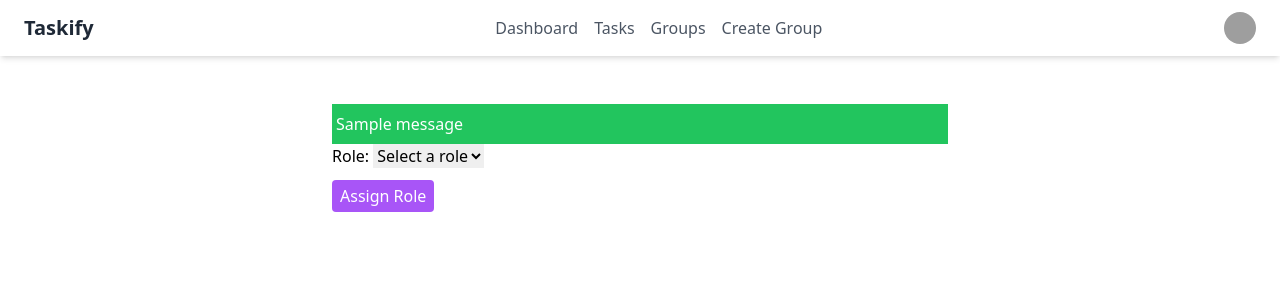
After one commit to rht789/django_task, a Django app: page /users/admin/1/assign-role/ in a window 1280 px wide. The commit adds this page. Shown: the top 300 px of the page. Run offline with Django 5.2, Linux system fonts and the light colour scheme; tables that the repository leaves empty hold one stand-in row (values such as "Sample post"); one stand-in notice (Sample message) is shown; grey boxes are pictures that could not be loaded.

Commit message:
12.3 :  Assign Role to User

```diff
--- a/static/css/output.css
+++ b/static/css/output.css
@@ -637,6 +637,11 @@ video {
   margin-right: auto;
 }
 
+.my-8 {
+  margin-top: 2rem;
+  margin-bottom: 2rem;
+}
+
 .mb-1 {
   margin-bottom: 0.25rem;
 }
@@ -679,6 +684,10 @@ video {
 
 .mt-8 {
   margin-top: 2rem;
+}
+
+.mt-3 {
+  margin-top: 0.75rem;
 }
 
 .block {
@@ -1000,6 +1040,26 @@ video {
   background-color: rgb(234 179 8 / var(--tw-bg-opacity, 1));
 }
 
+.bg-purple-50 {
+  --tw-bg-opacity: 1;
+  background-color: rgb(250 245 255 / var(--tw-bg-opacity, 1));
+}
+
+.bg-purple-500 {
+  --tw-bg-opacity: 1;
+  background-color: rgb(168 85 247 / var(--tw-bg-opacity, 1));
+}
+
+.bg-purple-300 {
+  --tw-bg-opacity: 1;
+  background-color: rgb(216 180 254 / var(--tw-bg-opacity, 1));
+}
+
+.bg-purple-400 {
+  --tw-bg-opacity: 1;
+  background-color: rgb(192 132 252 / var(--tw-bg-opacity, 1));
+}
+
 .object-cover {
   -o-object-fit: cover;
      object-fit: cover;
@@ -1070,8 +1130,17 @@ video {
   padding-bottom: 1rem;
 }
 
+.px-1 {
+  padding-left: 0.25rem;
+  padding-right: 0.25rem;
+}
+
 .pt-6 {
   padding-top: 1.5rem;
+}
+
+.text-left {
+  text-align: left;
 }
 
 .text-center {
--- a/users/forms.py
+++ b/users/forms.py
@@ -1,6 +1,6 @@
 from django import forms
 from django.contrib.auth.forms import UserCreationForm
-from django.contrib.auth.models import User
+from django.contrib.auth.models import User,Group
 from tasks.forms import StyledFormMixin
 
 class RegisterForm(UserCreationForm):
@@ -67,3 +67,9 @@ class CustomRegisterForm(StyledFormMixin,forms.ModelForm):
         if password1 and password2 and password1!= password2:
             raise forms.ValidationError("Password Do Not Match")
         return cleaned_data
+
+class AssignRoleForm(forms.Form):
+    role = forms.ModelChoiceField(
+        queryset=Group.objects.all(),
+        empty_label="Select a role"
+    )
--- /dev/null
+++ b/users/templates/admin/assign_role.html
@@ -0,0 +1,15 @@
+{% extends "admin/dashboard.html" %}
+{% block content %}
+    <div class='w-1/2 mx-auto my-8'>
+        <ul>
+            {% for message in messages %}
+                <li class="bg-green-500 text-white px-1 py-2">{{message}}</li>
+            {% endfor %}
+        </ul>
+        <form method='POST'>
+            {% csrf_token %}
+            {{form}}
+            <button type="submit" class="mt-3 px-2 py-1 text-white bg-purple-500 rounded">Assign Role</button>
+        </form>
+    </div>
+{% endblock content %}
--- a/users/templates/admin/dashboard.html
+++ b/users/templates/admin/dashboard.html
@@ -102,7 +102,9 @@
 
     <main>
       <div class="container mx-auto px-6 py-4">
-        <p>Content goes here...</p>
+        {% block content %}
+          {% include "admin/user_list.html" %}
+        {% endblock content %}
       </div>
     </main>
 
--- a/users/urls.py
+++ b/users/urls.py
@@ -1,9 +1,10 @@
 from django.urls import path,include
-from users.views import signup,sign_in,sign_out,admin_dashboard
+from users.views import signup,sign_in,sign_out,admin_dashboard,assign_role
 
 urlpatterns = [
     path('sign-up/', signup, name='sign-up'),
     path('sign-in/', sign_in, name='sign-in'),
     path('sign-out/', sign_out, name='sign-out'),
-    path('admin/dashboard', admin_dashboard, name = 'admin-dashboard')
+    path('admin/dashboard', admin_dashboard, name = 'admin-dashboard'),
+    path('admin/<int:user_id>/assign-role/', assign_role, name = 'assign-role'),
 ]
--- a/users/views.py
+++ b/users/views.py
@@ -1,7 +1,7 @@
 from django.shortcuts import redirect, render
-from django.contrib.auth.forms import UserCreationForm
+from django.contrib.auth.models import User
 from django.contrib.auth import login,logout,authenticate
-from users.forms import RegisterForm,CustomRegisterForm
+from users.forms import RegisterForm,CustomRegisterForm, AssignRoleForm
 from django.contrib import messages
 
 
@@ -43,4 +43,17 @@ def sign_out(request):
     return redirect('sign-in')
 
 def admin_dashboard(request):
-    return render(request, 'admin/dashboard.html')
+    users = User.objects.all()
+    return render(request, 'admin/dashboard.html', {'users' : users})
+def assign_role(request, user_id):
+    user = User.objects.get(id = user_id)
+    form = AssignRoleForm()
+    if request.method == 'POST':
+        form = AssignRoleForm(request.POST)
+        if form.is_valid():
+            role = form.cleaned_data.get('role')
+            user.groups.clear()
+            user.groups.add(role)
+            messages.success(request,f'{user.username} has been succefully assigned to the {role.name} role')
+            return redirect('admin-dashboard')
+    return render(request,'admin/assign_role.html',{'form': form})
```
Also changed, not shown: other parts of static/css/output.css (+59 -0 lines), users/templates/admin/user_list.html (added, +60 -0 lines).
